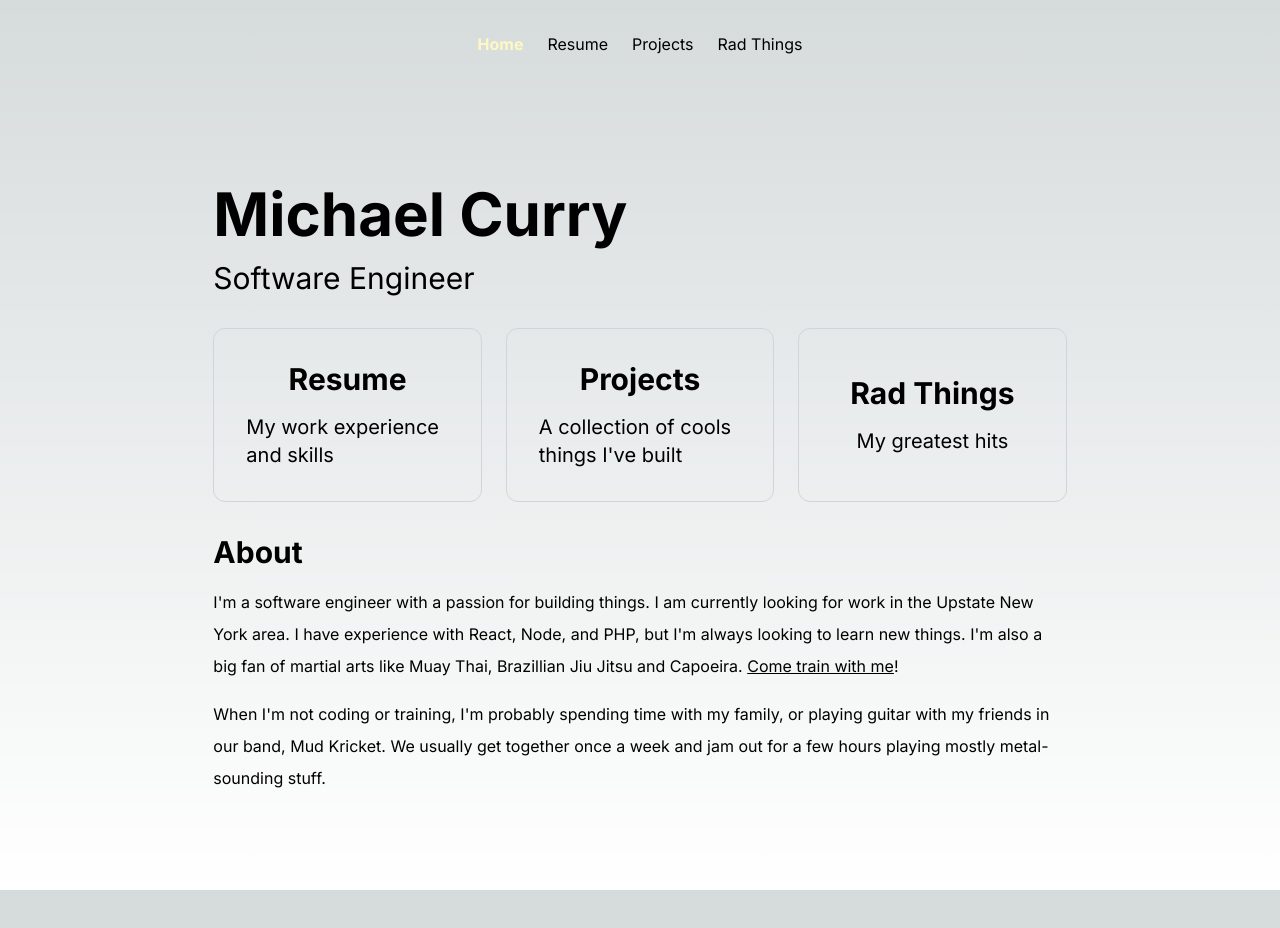
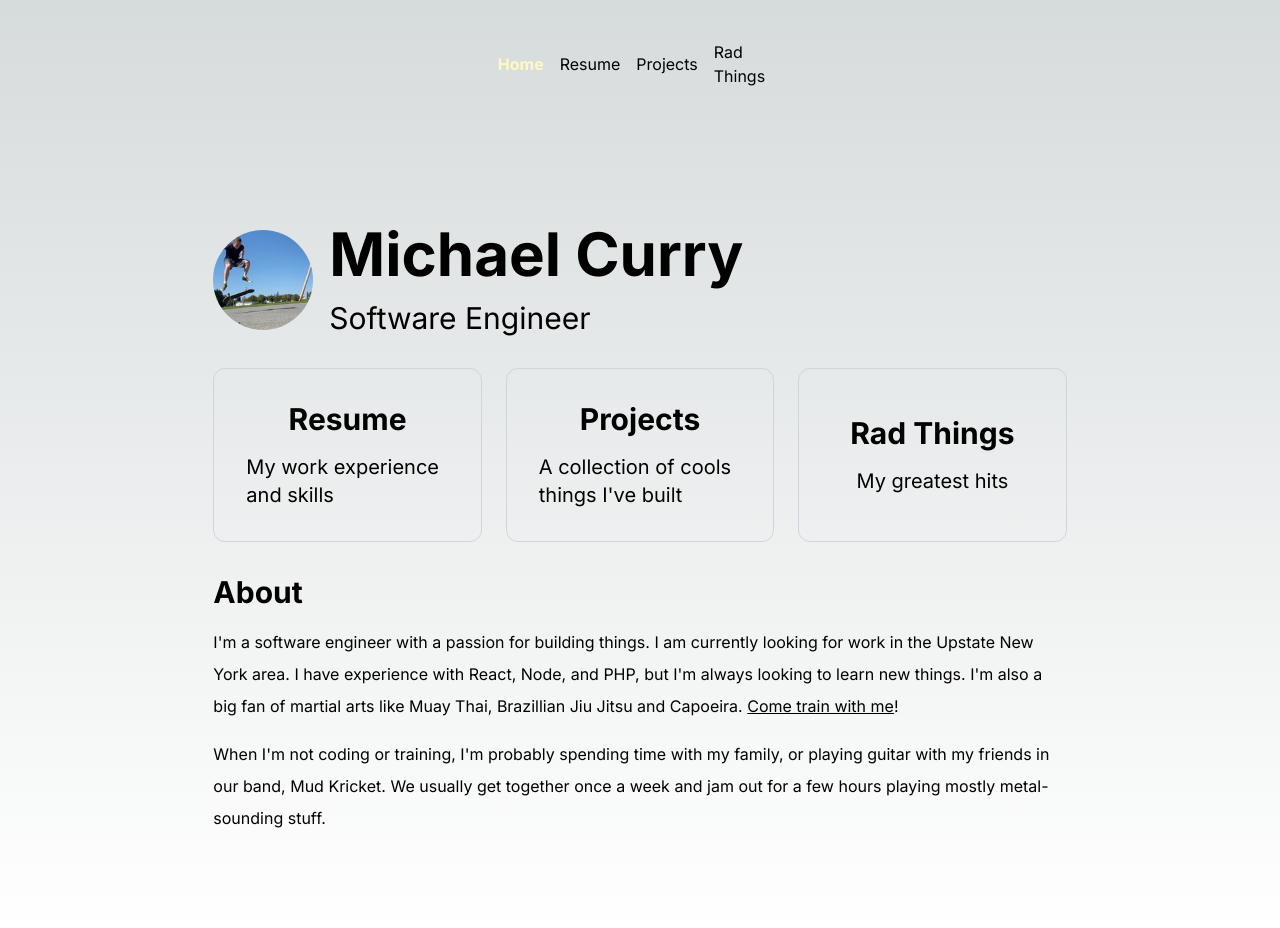
Before and after one commit to mikedubcurry/newsite-2024, a Next.js app: page / in a window 1280 px wide. Before the commit the page ends 890 px from the top, so only its background shows below. Built offline with nearby package versions, Linux system fonts and the light colour scheme.

Commit message:
profile image

```diff
--- a/src/app/page.tsx
+++ b/src/app/page.tsx
@@ -1,3 +1,4 @@
+import Image from 'next/image'
 import Link from 'next/link'
 
 export default function Home() {
@@ -20,9 +21,12 @@ export default function Home() {
     ]
     return (
         <main className="md:w-8/12 mx-4 md:mx-auto flex min-h-screen flex-col justify-between py-24 h-full gap-12 md:gap-8">
-            <div className="flex flex-col justify-center gap-4">
-                <h1 className="text-6xl font-bold">Michael Curry</h1>
-                <p className="text-3xl text-right md:text-left">Software Engineer</p>
+            <div className="flex items-center gap-4">
+                <Image src='/insta.jpg' alt="an action shot of me doing a kickflip on a skateboard" width={100} height={100} className='rounded-full' />
+                <div className='flex flex-col justify-center gap-4'>
+                    <h1 className="text-6xl font-bold">Michael Curry</h1>
+                    <p className="text-3xl text-right md:text-left">Software Engineer</p>
+                </div>
             </div>
             <div className='flex md:flex-row flex-col justify-center items-stretch gap-6 h-full w-full'>
                 {cards.map((card, i) => (
@@ -45,6 +49,6 @@ export default function Home() {
                     We usually get together once a week and jam out for a few hours playing mostly metal-sounding stuff.
                 </p>
             </div>
-        </main>
+        </main >
     )
 }
--- a/src/components/nav.tsx
+++ b/src/components/nav.tsx
@@ -1,4 +1,5 @@
 'use client';
+import Image from 'next/image';
 import Link from 'next/link'
 import { usePathname } from 'next/navigation';
 
@@ -11,14 +12,27 @@ export default function Nav() {
         { href: '/rad-things', label: 'Rad Things' },
     ]
     return (
-        <nav className='flex justify-center gap-6 py-8'>
+        <nav className='grid grid-cols-3 py-6 w-8/12 mx-auto'>
+            <div className="flex items-center gap-4">
+                {pathname !== '/' && (
+                    < >
+                        <Image src='/insta.jpg' alt="an action shot of me doing a kickflip on a skateboard" width={50} height={50} className='rounded-full' />
+                        <div className='flex flex-col justify-center'>
+                            <h1 className="text-xl font-bold">Michael Curry</h1>
+                            <p className="text-lg text-right md:text-left">Software Engineer</p>
+                        </div>
+                    </>
+                )}
+            </div>
             {/** checks if current pathname is subroute of a link **/}
+            <div className='flex items-center justify-center gap-4 py-4'>
                 {links.map(({ href, label }) => (
                     < Link key={href} href={href} className={pathname === href || (pathname.split('/')[1] === href.slice(1)) ? 'font-bold text-yellow-100' : ''}>
                         {label}
                     </Link>
                 ))
                 }
+            </div>
         </nav >
     )
 }
```
Also changed, not shown: public/insta.jpg (added). Lines whose indentation alone changed are shown as unchanged.
